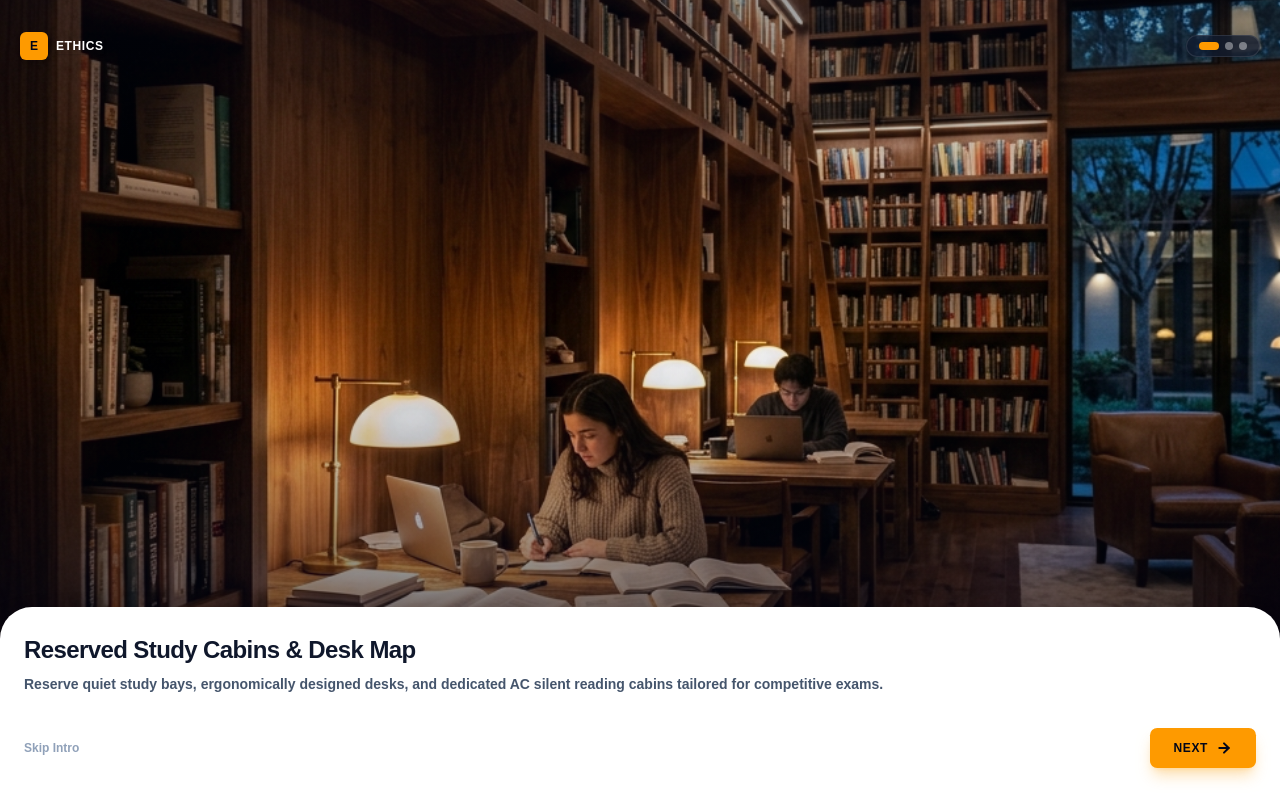
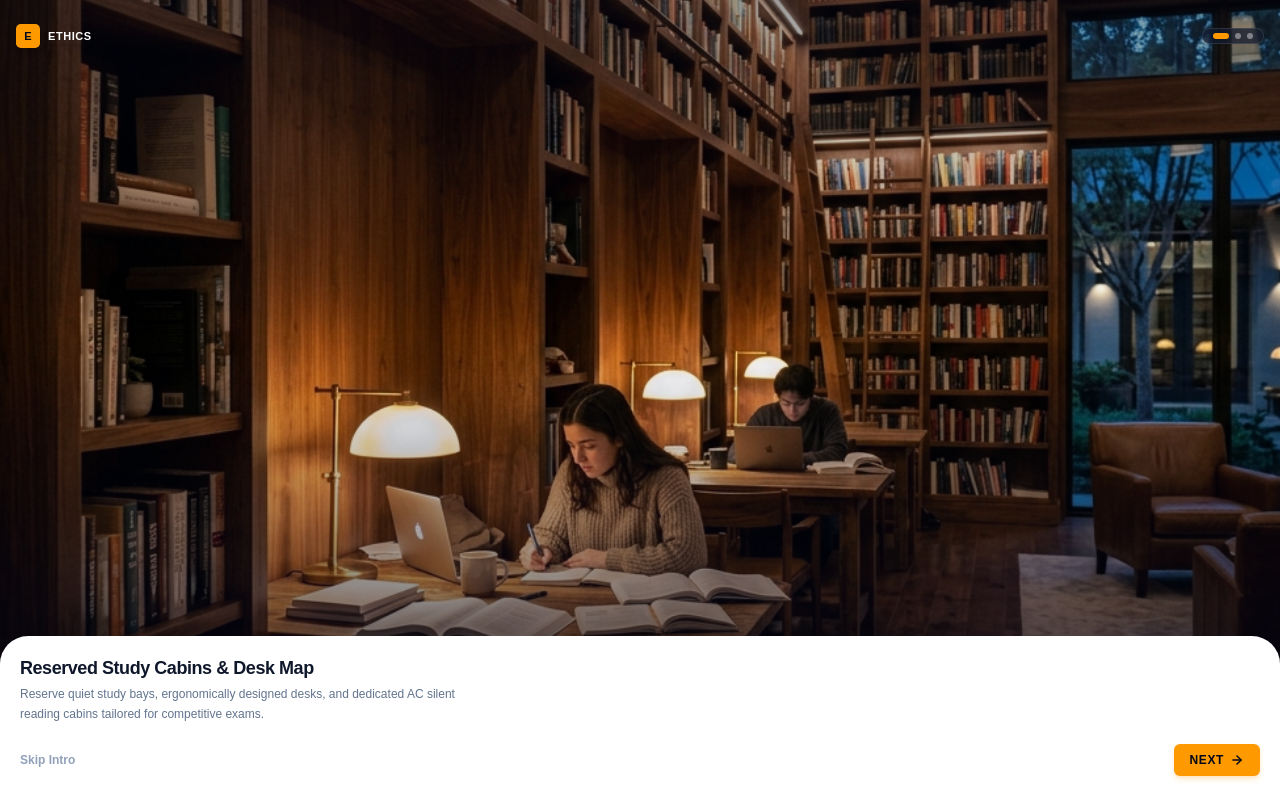
Before and after one commit to Mani7050/Ethics-library, a React (Vite) app in the folder client/: page /onboarding in a window 1280 px wide. Built offline with nearby package versions, Linux system fonts and the light colour scheme.

Commit message:
fix: make onboarding screen text size compact and sleek

```diff
--- a/client/src/components/onboarding/OnboardingScreen.tsx
+++ b/client/src/components/onboarding/OnboardingScreen.tsx
@@ -57,25 +57,25 @@ export const OnboardingScreen: React.FC<OnboardingScreenProps> = ({ onComplete }
         </div>
 
         {/* Top Header Bar with Step Pill Indicator */}
-        <div className="relative z-20 flex items-center justify-between p-5 pt-8">
+        <div className="relative z-20 flex items-center justify-between p-4 pt-6">
           <div className="flex items-center gap-2">
-            <div className="flex h-7 w-7 items-center justify-center rounded-lg bg-amber-500 text-slate-950 font-black text-xs shadow-md">
+            <div className="flex h-6 w-6 items-center justify-center rounded-md bg-amber-500 text-slate-950 font-extrabold text-[11px] shadow-md">
               E
             </div>
-            <span className="text-xs font-black tracking-wider uppercase text-white shadow-sm">
+            <span className="text-[11px] font-extrabold tracking-wider uppercase text-white shadow-sm">
               ETHICS
             </span>
           </div>
 
           {/* Top Right Pill Pagination Indicator: [ ▬ • • ] */}
-          <div className="flex items-center gap-1.5 bg-slate-900/70 backdrop-blur-md px-3 py-1.5 rounded-full border border-white/10 shadow-lg">
+          <div className="flex items-center gap-1.5 bg-slate-900/70 backdrop-blur-md px-2.5 py-1 rounded-full border border-white/10 shadow-lg">
             {slides.map((_, idx) => (
               <span
                 key={idx}
                 className={`transition-all duration-300 rounded-full ${
                   idx === currentSlideIndex
-                    ? 'w-5 h-2 bg-amber-500 shadow-sm'
-                    : 'w-2 h-2 bg-white/40'
+                    ? 'w-4 h-1.5 bg-amber-500 shadow-sm'
+                    : 'w-1.5 h-1.5 bg-white/40'
                 }`}
               />
             ))}
@@ -86,23 +86,23 @@ export const OnboardingScreen: React.FC<OnboardingScreenProps> = ({ onComplete }
         <div className="flex-1" />
       </div>
 
-      {/* Bottom Overlapping Curved White Card Sheet */}
-      <div className="-mt-10 rounded-t-[32px] bg-white dark:bg-slate-900 px-6 pt-7 pb-8 relative z-20 shadow-2xl flex flex-col justify-between space-y-6">
-        <div className="space-y-2">
-          <h2 className="text-xl sm:text-2xl font-black text-slate-900 dark:text-white tracking-tight leading-tight">
+      {/* Bottom Overlapping Curved White Card Sheet with Compact Padding */}
+      <div className="-mt-8 rounded-t-[28px] bg-white dark:bg-slate-900 px-5 pt-5 pb-6 relative z-20 shadow-2xl flex flex-col justify-between space-y-4">
+        <div className="space-y-1">
+          <h2 className="text-base sm:text-lg font-bold text-slate-900 dark:text-white tracking-tight leading-snug">
             {currentSlide.title}
           </h2>
-          <p className="text-xs sm:text-sm text-slate-600 dark:text-slate-400 font-semibold leading-relaxed">
+          <p className="text-[11px] sm:text-xs text-slate-500 dark:text-slate-400 font-medium leading-relaxed max-w-md">
             {currentSlide.description}
           </p>
         </div>
 
-        {/* Bottom Action Row with Right-Aligned Solid Orange Button */}
-        <div className="flex items-center justify-between pt-2">
+        {/* Bottom Action Row with Compact Sleek Button */}
+        <div className="flex items-center justify-between pt-1">
           {/* Skip Intro Link */}
           <button
             onClick={onComplete}
-            className="text-xs font-bold text-slate-400 hover:text-slate-700 dark:hover:text-slate-200 transition-colors cursor-pointer"
+            className="text-xs font-semibold text-slate-400 hover:text-slate-600 dark:hover:text-slate-200 transition-colors cursor-pointer"
           >
             Skip Intro
           </button>
@@ -110,10 +110,10 @@ export const OnboardingScreen: React.FC<OnboardingScreenProps> = ({ onComplete }
           {/* Solid Amber/Orange NEXT Button */}
           <button
             onClick={handleNext}
-            className="px-6 py-3 rounded-xl bg-amber-500 hover:bg-amber-400 text-slate-950 font-black text-xs uppercase tracking-wider transition-all shadow-lg shadow-amber-500/30 flex items-center gap-2 active:scale-95 cursor-pointer"
+            className="px-4 py-2 rounded-lg bg-amber-500 hover:bg-amber-400 text-slate-950 font-bold text-xs uppercase tracking-wider transition-all shadow-md shadow-amber-500/20 flex items-center gap-1.5 active:scale-95 cursor-pointer"
           >
             <span>{isLastSlide ? 'GET STARTED' : 'NEXT'}</span>
-            <ArrowRight className="h-4 w-4 stroke-[3]" />
+            <ArrowRight className="h-3.5 w-3.5 stroke-[2.5]" />
           </button>
         </div>
       </div>
```
